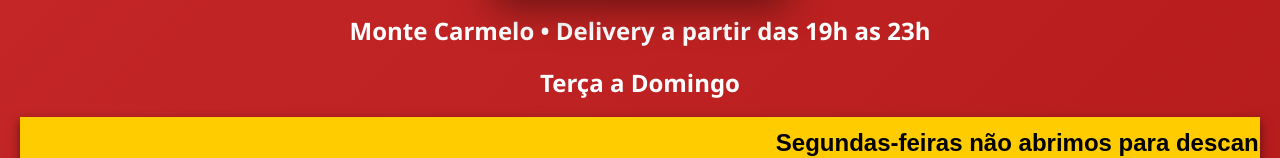
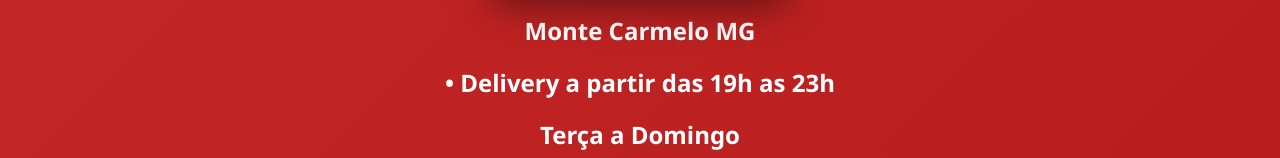
Before and after one commit to pabloscriptgame/Pablo, a plain HTML site: page index.html in a window 1280 px wide. Shown: the part 283-441 px from the top of the page. Drawn offline with nearby package versions, Linux system fonts and the light colour scheme; a script that the page names is missing.

Commit message:
Update index.html

```diff
--- a/index.html
+++ b/index.html
@@ -36,7 +36,8 @@
         <img src="https://i.ibb.co/DPDZb4W1/Gemini-Generated-Image-40opkn40opkn40op-Photoroom.png"
              alt="DêGusto Logo Grande"
              class="header-logo-img" />
-        <p class="text-white fs-4 mt-3 fw-bold">Monte Carmelo • Delivery a partir das 19h as 23h</p>
+        <p class="text-white fs-4 mt-3 fw-bold">Monte Carmelo MG</p>
+        <p class="text-white fs-4 mt-3 fw-bold">• Delivery a partir das 19h as 23h</p>
         <p class="text-white fs-4 mt-3 fw-bold">Terça a Domingo</p>
         <!-- ANUNCIO SEGUNDA -->
         <div style="
```
